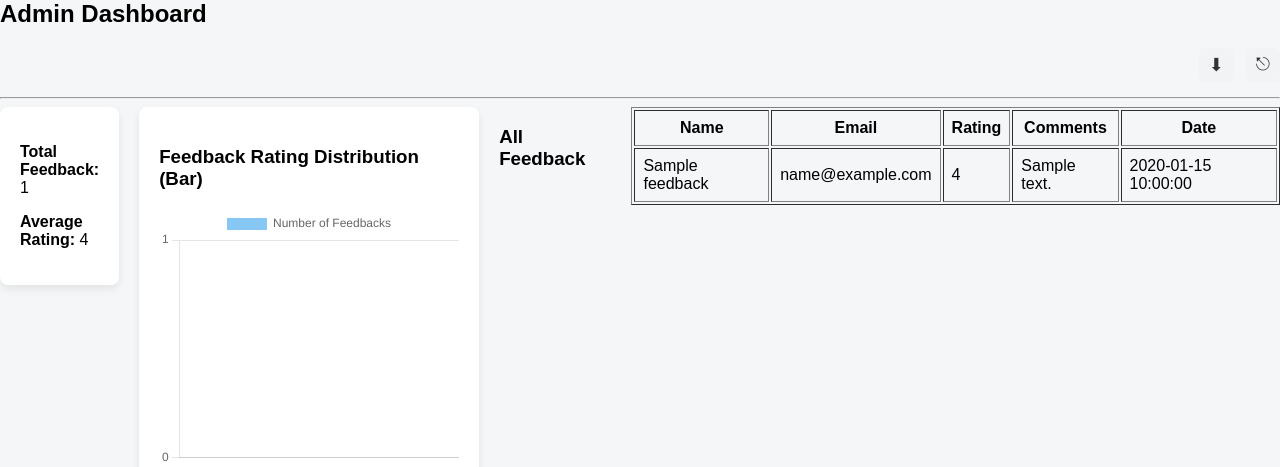
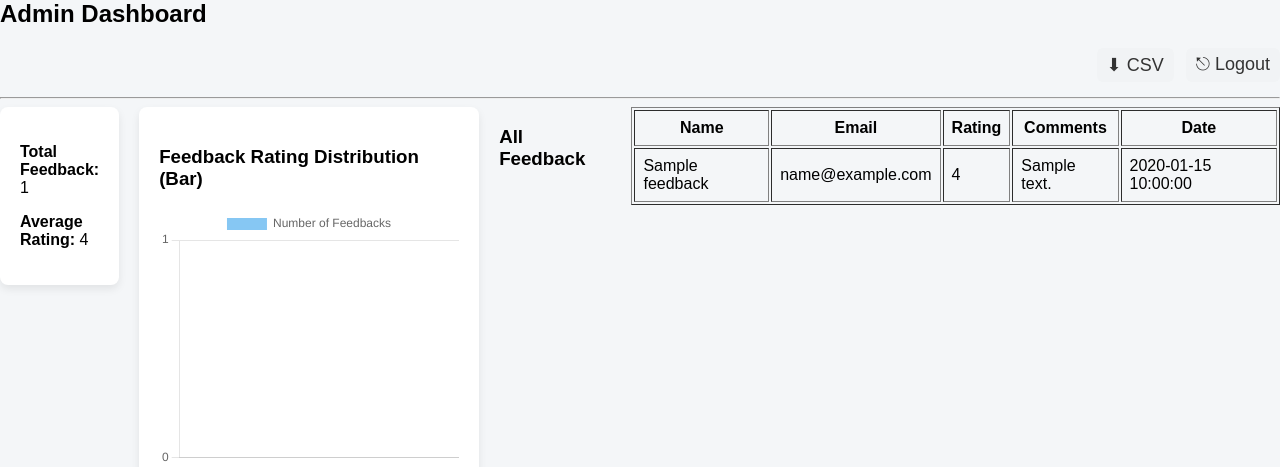
Before and after one commit to siddy-stack/online-feedback-collector, a Flask app: template templates/admin.html in a window 1280 px wide. Shown: the top 467 px of the page. Run offline with Flask 3, Linux system fonts and the light colour scheme; the template is opened without the code that fills it: most values are stand-ins (such as "Sample title", 1, 10 or a date in 2020).

Commit message:
Logos for CSV and Logout Changed

```diff
--- a/templates/admin.html
+++ b/templates/admin.html
@@ -9,12 +9,12 @@
 
 <!-- Top Actions -->
 <div class="top-actions">
-    <a href="{{ url_for('export_csv') }}" title="Download CSV" class="icon-btn">
-        ⬇
+    <a href="{{ url_for('export_csv') }}" class="icon-btn">⬇ CSV</a>
+
     </a>
 
-    <a href="{{ url_for('logout') }}" title="Logout" class="icon-btn">
-        ⎋
+    <a href="{{ url_for('logout') }}" class="icon-btn">⎋ Logout</a>
+
     </a>
 </div>
 
```
